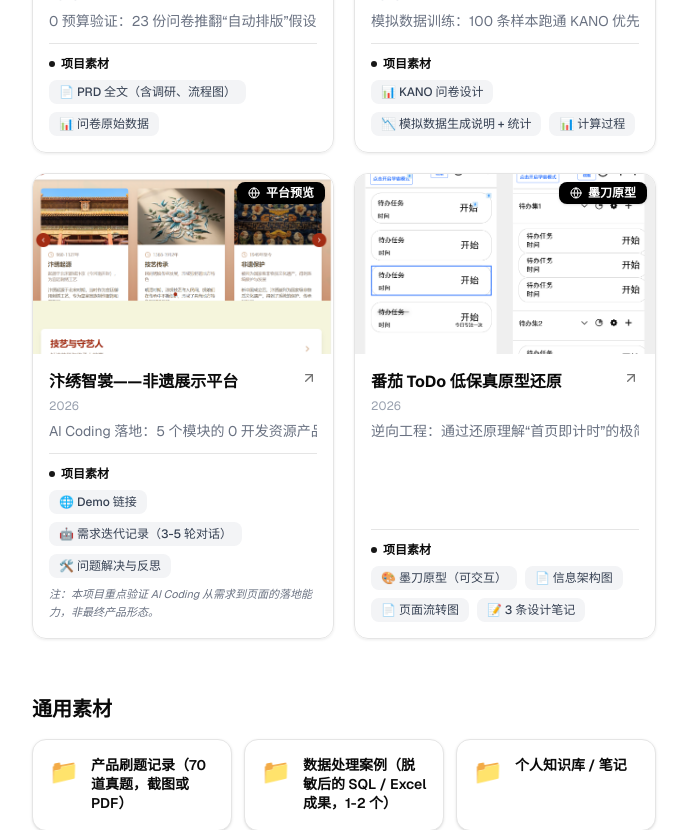
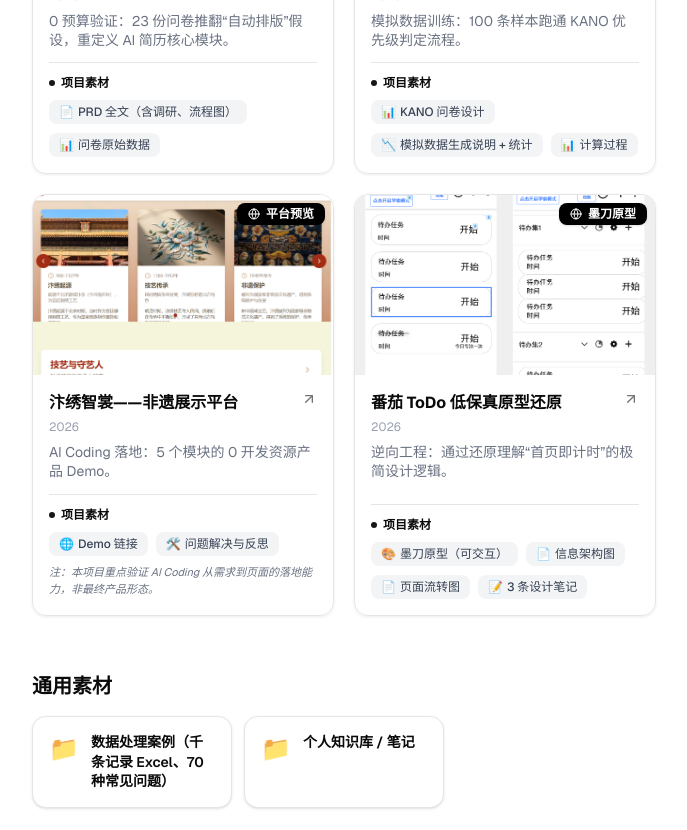
Before and after one commit to far-current/linmai-portfolio, a Next.js app: page / in a window 1280 px wide. Shown: the part 1220-2050 px from the top of the page, without its empty margins (296-983 px from the left). Built offline with nearby package versions, Linux system fonts and the light colour scheme.

Commit message:
Make descriptions readable and remove iteration record material

```diff
--- a/src/components/project-card.tsx
+++ b/src/components/project-card.tsx
@@ -39,7 +39,11 @@ interface Props {
     type: string;
     href: string;
   }[];
-  materials?: readonly string[];
+  materials?: readonly {
+    icon: string;
+    label: string;
+    href?: string;
+  }[];
   note?: string;
   className?: string;
 }
@@ -127,7 +131,7 @@ export function ProjectCard({
             <ArrowUpRight className="h-4 w-4" aria-hidden />
           </Link>
         </div>
-        <div className="text-sm text-gray-500 leading-snug mb-3 min-w-0 truncate whitespace-nowrap">
+        <div className="text-sm text-gray-500 leading-snug mb-3 min-w-0 line-clamp-2">
           <Markdown>{description}</Markdown>
         </div>
         {materials && materials.length > 0 && (
@@ -137,15 +141,35 @@ export function ProjectCard({
               项目素材
             </p>
             <div className="flex flex-wrap gap-2">
-              {materials.map((material) => (
-                <span
-                  key={material}
-                  className="inline-flex items-center gap-1 px-2.5 py-1 rounded-md bg-gray-100 text-gray-700 text-xs font-medium whitespace-nowrap overflow-hidden text-ellipsis max-w-full"
-                  title={material}
-                >
-                  {material}
-                </span>
-              ))}
+              {materials.map((material) => {
+                const content = (
+                  <span
+                    className={cn(
+                      "inline-flex items-center gap-1 px-2.5 py-1 rounded-md bg-gray-100 text-gray-700 text-xs font-medium whitespace-nowrap overflow-hidden text-ellipsis max-w-full",
+                      material.href && "hover:bg-gray-200 transition-colors"
+                    )}
+                    title={`${material.icon} ${material.label}`}
+                  >
+                    <span>{material.icon}</span>
+                    <span>{material.label}</span>
+                  </span>
+                );
+                return material.href ? (
+                  <Link
+                    key={`${material.icon}-${material.label}`}
+                    href={material.href}
+                    target="_blank"
+                    rel="noopener noreferrer"
+                    onClick={(e) => e.stopPropagation()}
+                  >
+                    {content}
+                  </Link>
+                ) : (
+                  <span key={`${material.icon}-${material.label}`}>
+                    {content}
+                  </span>
+                );
+              })}
             </div>
           </div>
         )}
--- a/src/data/resume.tsx
+++ b/src/data/resume.tsx
@@ -40,6 +40,12 @@ type ProjectLink = {
   href: string;
 };
 
+type Material = {
+  icon: string;
+  label: string;
+  href?: string;
+};
+
 type Project = {
   title: string;
   href: string;
@@ -50,7 +56,7 @@ type Project = {
   links: ProjectLink[];
   image: string;
   video: string;
-  materials?: string[];
+  materials?: Material[];
   note?: string;
 };
 
@@ -113,8 +119,16 @@ export const DATA = {
       description:
         "0 预算验证：23 份问卷推翻“自动排版”假设，重定义 AI 简历核心模块。",
       materials: [
-        "📄 PRD 全文（含调研、流程图）",
-        "📊 问卷原始数据",
+        {
+          icon: "📄",
+          label: "PRD 全文（含调研、流程图）",
+          href: "https://lcni7ve7ymzp.feishu.cn/wiki/OjLiw5242iPt0WkJpgTcNGZgn",
+        },
+        {
+          icon: "📊",
+          label: "问卷原始数据",
+          href: "https://f.wps.cn/ksform/rs/pCZFzwdk/",
+        },
       ],
       links: [
         {
@@ -139,9 +153,21 @@ export const DATA = {
       description:
         "模拟数据训练：100 条样本跑通 KANO 优先级判定流程。",
       materials: [
-        "📊 KANO 问卷设计",
-        "📉 模拟数据生成说明 + 统计",
-        "📊 计算过程",
+        {
+          icon: "📊",
+          label: "KANO 问卷设计",
+          href: "https://lcni7ve7ymzp.feishu.cn/wiki/Vc1TwzFBfiGxX8kHaWYcG9mZnWc",
+        },
+        {
+          icon: "📉",
+          label: "模拟数据生成说明 + 统计",
+          href: "https://lcni7ve7ymzp.feishu.cn/wiki/Q7dcwKOVeiV7yjkLimschCpxn2c",
+        },
+        {
+          icon: "📊",
+          label: "计算过程",
+          href: "https://lcni7ve7ymzp.feishu.cn/wiki/Q7dcwKOVeiV7yjkLimschCpxn2c",
+        },
       ],
       links: [
         {
@@ -166,9 +192,15 @@ export const DATA = {
       description:
         "AI Coding 落地：5 个模块的 0 开发资源产品 Demo。",
       materials: [
-        "🌐 Demo 链接",
-        "🤖 需求迭代记录（3-5 轮对话）",
-        "🛠️ 问题解决与反思",
+        {
+          icon: "🌐",
+          label: "Demo 链接",
+          href: "https://cloud-wear-portfolio.nocode.host",
+        },
+        {
+          icon: "🛠️",
+          label: "问题解决与反思",
+        },
       ],
       note: "注：本项目重点验证 AI Coding 从需求到页面的落地能力，非最终产品形态。",
       links: [
@@ -189,10 +221,23 @@ export const DATA = {
       description:
         "逆向工程：通过还原理解“首页即计时”的极简设计逻辑。",
       materials: [
-        "🎨 墨刀原型（可交互）",
-        "📄 信息架构图",
-        "📄 页面流转图",
-        "📝 3 条设计笔记",
+        {
+          icon: "🎨",
+          label: "墨刀原型（可交互）",
+          href: "https://modao.cc/proto/1aRxcaGDti3ty7s4TMLZsp/sharing?view_mode=read_only",
+        },
+        {
+          icon: "📄",
+          label: "信息架构图",
+        },
+        {
+          icon: "📄",
+          label: "页面流转图",
+        },
+        {
+          icon: "📝",
+          label: "3 条设计笔记",
+        },
       ],
       links: [
         {
@@ -207,8 +252,7 @@ export const DATA = {
   ] as Project[],
   hackathons: [] as Hackathon[],
   portfolioMaterials: [
-    "📁 产品刷题记录（70 道真题，截图或 PDF）",
-    "📁 数据处理案例（脱敏后的 SQL / Excel 成果，1-2 个）",
+    "📁 数据处理案例（千条记录 Excel、70 种常见问题）",
     "📁 个人知识库 / 笔记",
   ],
 };
```
